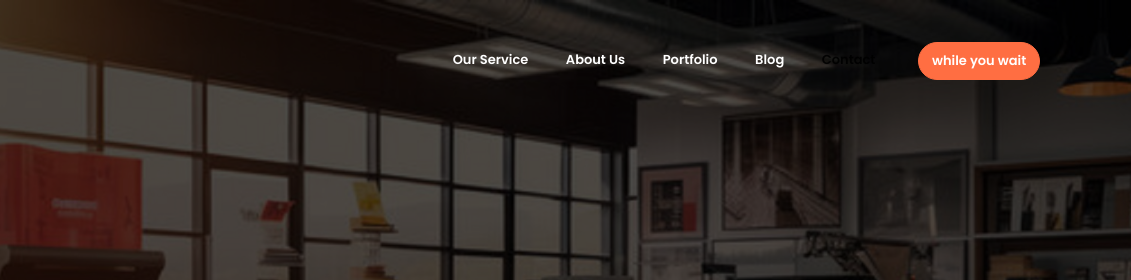
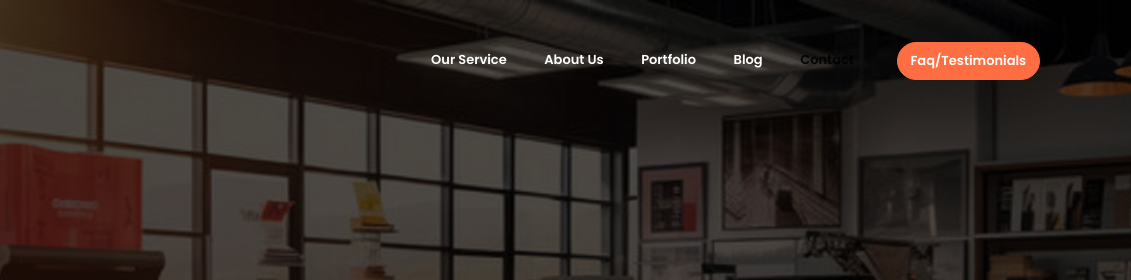
Before and after one commit to Samuel-Pages/besttech, a website: page index.html in a window 1280 px wide. Shown: the top 280 px of the page, 149-1280 px from the left. Drawn offline with Linux system fonts and the light colour scheme.

Commit message:
Update index.html

```diff
--- a/index.html
+++ b/index.html
@@ -48,7 +48,7 @@
                         <a class="nav-link" href="#contact">Contact</a>
                     </li>
                     <li class="nav-item">
-                        <a href="game/index.html" class="ml-4 nav-link btn btn-primary btn-sm rounded">while you wait</a>
+                        <a class="ml-4 nav-link btn btn-primary btn-sm rounded" href="#blog" >Faq/Testimonials</a>
                     </li>
                 </ul>
             </div>
```
